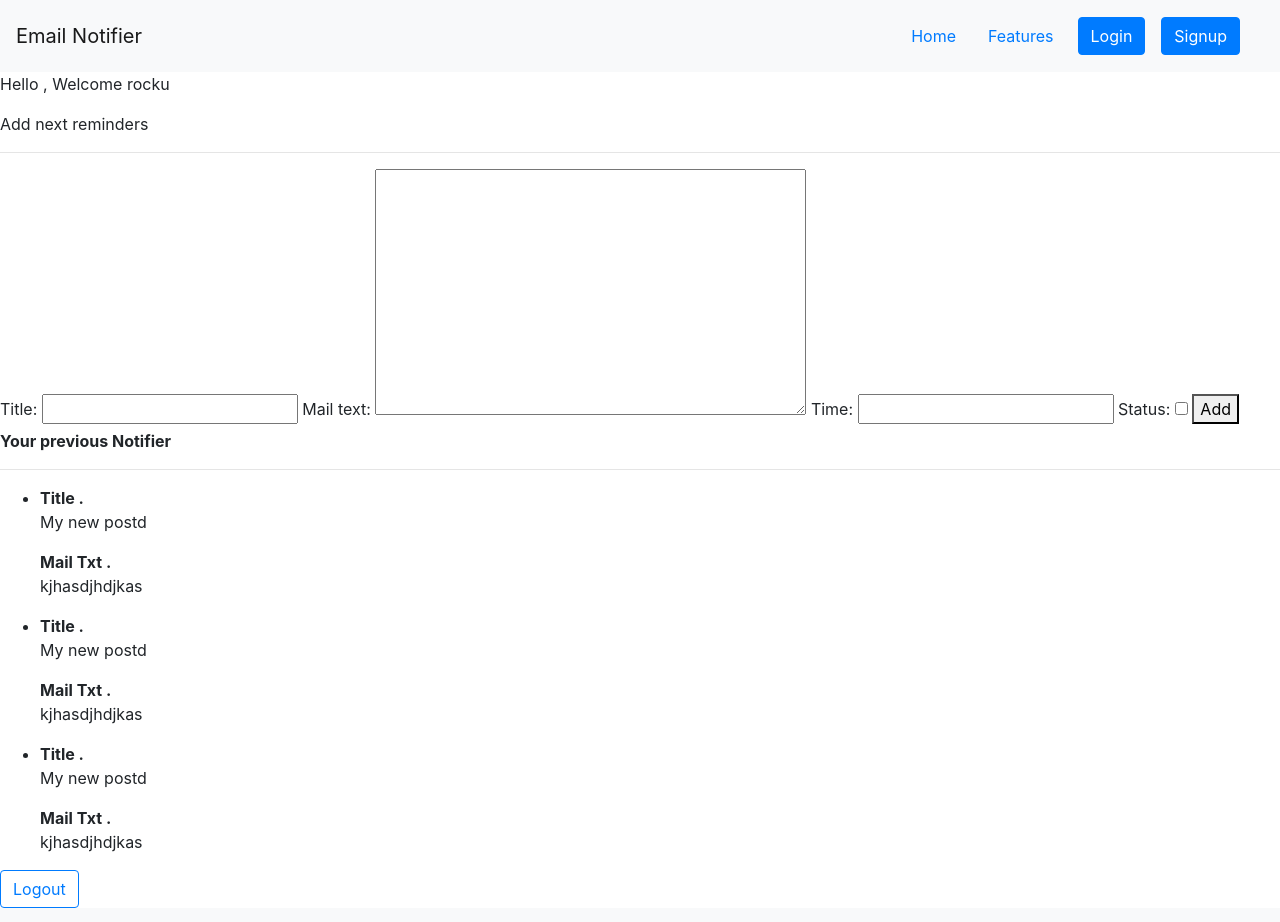
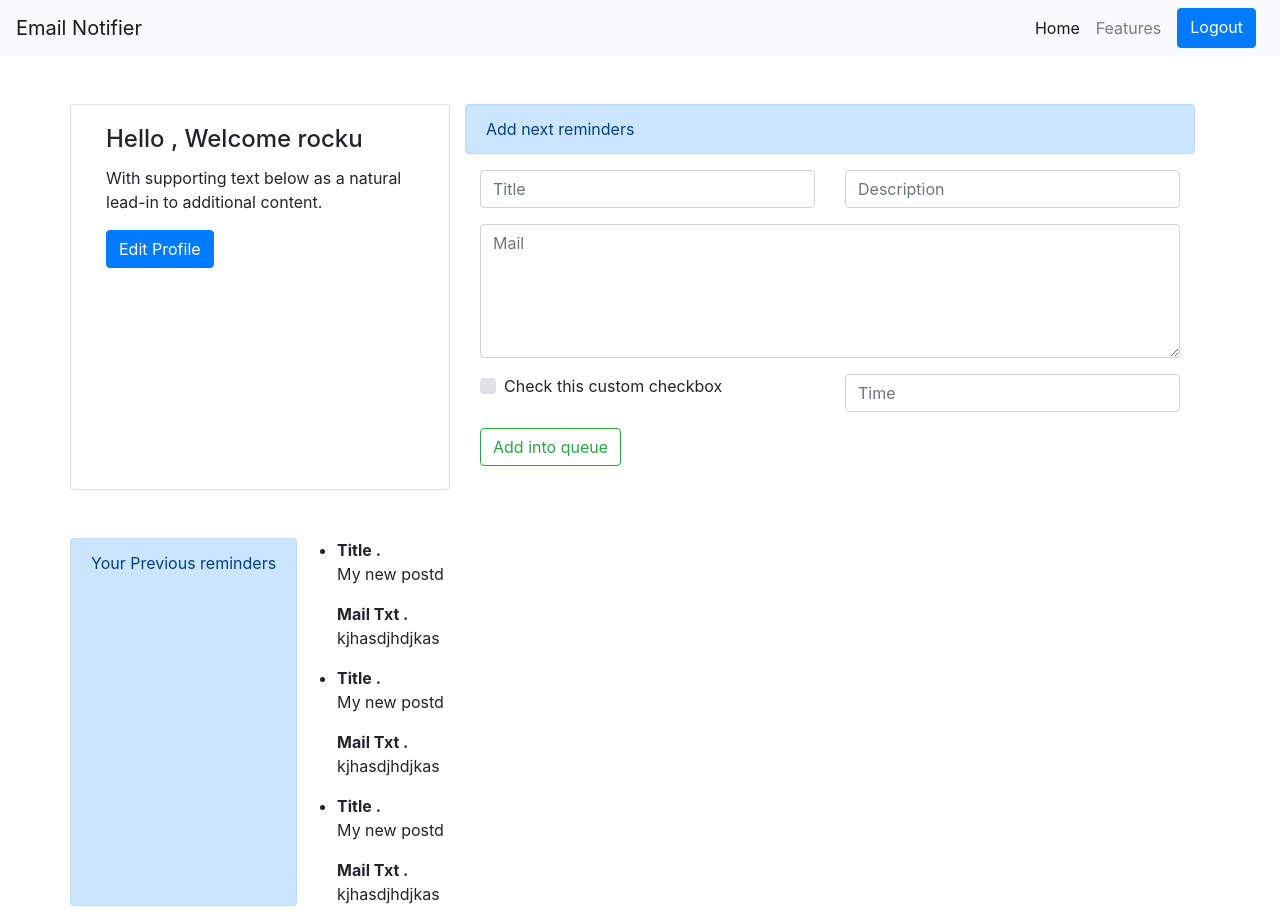
Before and after one commit to dwivedi-ritik/email-notifier, a Django app: page /user/ in a window 1280 px wide. Run offline with Django 4.2, Linux system fonts and the light colour scheme; a user stored in the database is signed in; data comes from the database, SQL or seed files in the repository; both versions use the stored data as it was after the commit.

Commit message:
changed theme added description col

```diff
--- a/app/forms.py
+++ b/app/forms.py
@@ -5,10 +5,10 @@
 from django.core.exceptions import ValidationError
 from .models import Emails
 
-
+# depreacted
 class UserEmailForm(ModelForm):
     class Meta:
-        fields = ['title' , 'mail_text' , 'time' , 'status']
+        fields = ['title' , 'description', 'mail_text' , 'time' , 'status']
         model = Emails
 
 
--- a/app/models.py
+++ b/app/models.py
@@ -5,10 +5,11 @@
 # Create your models here.
 class Emails(models.Model):
     title = models.CharField(max_length=150)
+    description = models.CharField(max_length=500)
     mail_text = models.TextField()
     time = models.TimeField()
     status = models.BooleanField()
     author = models.ForeignKey(settings.AUTH_USER_MODEL, on_delete=models.CASCADE)
 
-    def __str__(self):
-        return f"{self.title}"
+    class Meta():
+        managed = False
--- a/app/templates/app/profile.html
+++ b/app/templates/app/profile.html
@@ -1,21 +1,67 @@
 {% extends 'index.html' %}
 
+
+{% block logout %}
+    <a href='{% url "logout" %}' class="btn btn-primary me-3 mx-2">Logout </a>
+{%endblock%}
+
 {% block content %}
+    {% if request.user.is_authenticated %}
+    <div class="mt-5 container">
+        <div class="row">
+         <div class="col-4 card">
+             <div class="card-body">
+               <h4 class="card-title">Hello , Welcome {{request.user}}</h4>
+               <p class="card-text">With supporting text below as a natural lead-in to additional content.</p>
+               <a href="#" class="btn btn-primary">Edit Profile</a>
+             </div>
+        </div>
 
-{% if request.user.is_authenticated %}
-<p>Hello , Welcome {{request.user}}</p>
+         <div class="container align-items-center col">
+             <div class="alert alert-primary" role="alert">
+                 Add next reminders
+             </div>
 
-Add next reminders
-<hr>
-<form method="POST">
+             <form class="container" method="POST">
                 {% csrf_token %}
-    {{ email_form }}
-    <button type="submit">Add</button>
+                 <div class="row">
+                     <div class="col">
+                        <input type="text" class="form-control" placeholder="Title" type="text" name="title" maxlength="150">
+                     </div>
+                     <div class="col">
+                        <input type="text" class="form-control" placeholder="Description" name="description" >
+                     </div>
+                 </div>
+                 <div class="row my-3">
+                    <div class="col">
+                        <textarea type="text" class="form-control" name="mail_text" placeholder="Mail" rows="5"></textarea>
+                    </div>
+                 </div>
+                 <div class="row">
+                    <div class="col">
+                        <div class="custom-control custom-checkbox">
+                            <input type="checkbox" class="custom-control-input" name="status" id="customCheck1">
+                            <label class="custom-control-label" for="customCheck1">Check this custom checkbox</label>
+                        </div>
+                    </div>
+                    <div class="col">
+                        <input type="text" class="form-control" placeholder="Time" name="time" />
+                    </div>
+                </div>
+                <div class="row my-3">
+                    <div class="col">
+                        <input type="submit" class="btn btn-outline-success mb-2" value="Add into queue"/>
+                    </div>
+                </div>
              </form>
+         </div>
+        </div>
 
-<strong>Your previous Notifier</strong>
-<hr>
-
+        <div class="row mt-5">
+            <div class="alert alert-primary" role="alert">
+                Your Previous reminders
+            </div>
+        <div>
             <ul>
                 {% for user_email in user_emails %}
                     <li>
@@ -25,9 +71,10 @@
                         <p>{{ user_email.mail_text }}</p>
                     </li>
                 {% endfor %}
+            </ul>
+        </div>
 
-</ul>
-<a href='{% url "logout" %}' class="btn btn-outline-primary">Logout </a>
+       </div>
 
     {% endif %}
 {% endblock %}
--- a/app/templates/app/sign_up.html
+++ b/app/templates/app/sign_up.html
@@ -1,4 +1,5 @@
 {% extends 'index.html' %}
+
 {% block content %}
 
 <div class="mask d-flex align-items-center mt-4">
--- a/app/views.py
+++ b/app/views.py
@@ -6,11 +6,13 @@
 
 from django.contrib import messages
 
-from .forms import UserEmailForm, CustomUserCreationForm
+from .forms import  CustomUserCreationForm
 from .models import Emails
 
 
 def home(request):
+    if request.user.is_authenticated:
+        return redirect('user-home')
     return render(request, 'index.html')
 
 
@@ -35,19 +37,17 @@
 @login_required(redirect_field_name='home')
 def user_profile_home(request):
     if request.method == 'POST':
-        email_form = UserEmailForm(request.POST)
-        if email_form.is_valid():
-            #Creating new user email data
-            email = Emails(title = request.POST['title'] , mail_text = request.POST['mail_text'] , \
+        try:
+            email = Emails(title = request.POST['title'] ,description= request.POST['description'] ,  mail_text = request.POST['mail_text'] , \
                 time = request.POST['time'] , status = False , author = request.user)
             email.save()
-
-    email_form = UserEmailForm()
+            print("email regisdted")
+        except Exception:
+            raise Exception
     emails_data = Emails.objects.filter(author=request.user)
 
     context = {
         "user_emails": emails_data,
-        "email_form": email_form
     }
 
     return render(request, 'app/profile.html', context)
--- a/templates/index.html
+++ b/templates/index.html
@@ -9,19 +9,26 @@
     <title>Email Notifier</title>
 
     <link rel="stylesheet" href="https://cdn.jsdelivr.net/npm/bootstrap@4.0.0/dist/css/bootstrap.min.css"
-        integrity="sha384-Gn5384xqQ1aoWXA+058RXPxPg6fy4IWvTNh0E263XmFcJlSAwiGgFAW/dAiS6JXm" crossorigin="anonymous">
-    {% block css_link %}
+            integrity="sha384-Gn5384xqQ1aoWXA+058RXPxPg6fy4IWvTNh0E263XmFcJlSAwiGgFAW/dAiS6JXm" crossorigin="anonymous">
+    </head>
+    {% block mdbootstrap_link %}
     {% endblock %}
-</head>
-
 <body>
     <nav class="navbar navbar-expand navbar-light bg-light justify-content-between">
-        <a class="navbar-brand" href="#">Email Notifier</a>
-        <div class="navbar nav">
-            <a class="nav-item nav-link active" href="#">Home <span class="sr-only">(current)</span></a>
+        <a class="navbar-brand" href="{% url 'home' %}">Email Notifier</a>
+        <div class="navbar-nav">
+
+            <a class="nav-item nav-link active" href="{% url 'home' %}">Home <span class="sr-only">(current)</span></a>
             <a class="nav-item nav-link" href="#">Features</a>
-            <a class="btn btn-primary mx-2 my-sm-0" type="submit" href='{% url "login" %}'>Login</a>
-            <a class="btn btn-primary mx-2 my-sm-0" type="submit" href='{% url "signup" %}'>Signup</a>
+
+            {% if not request.user.is_authenticated %}
+                <a class="btn btn-outline-primary mx-2 my-sm-0" type="submit" href='{% url "login" %}'>Login</a>
+                <a class="btn btn-success mx-2 my-sm-0" type="submit" href='{% url "signup" %}'>Signup</a>
+            {% endif %}
+
+            {%block logout%}
+            {%endblock%}
+
         </div>
     </nav>
     {% block content %}
```
Also changed, not shown: app/migrations/0001_initial.py (added), app/migrations/0002_alter_emails_options.py (added), app/migrations/__init__.py (added), db.sqlite3. Lines whose indentation alone changed are shown as unchanged.
